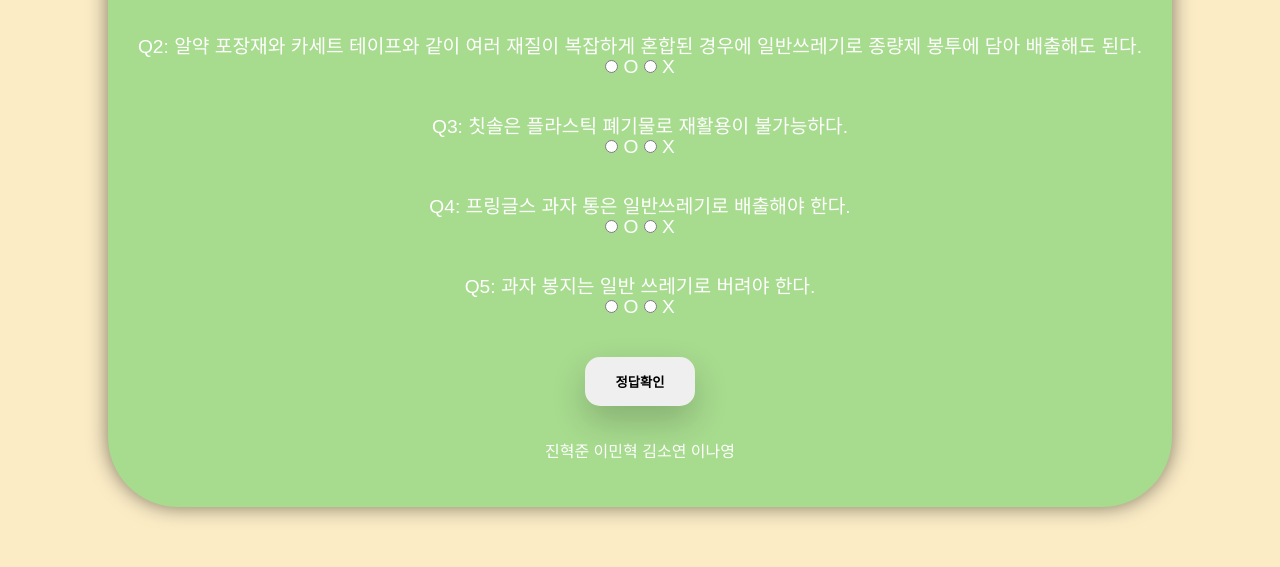
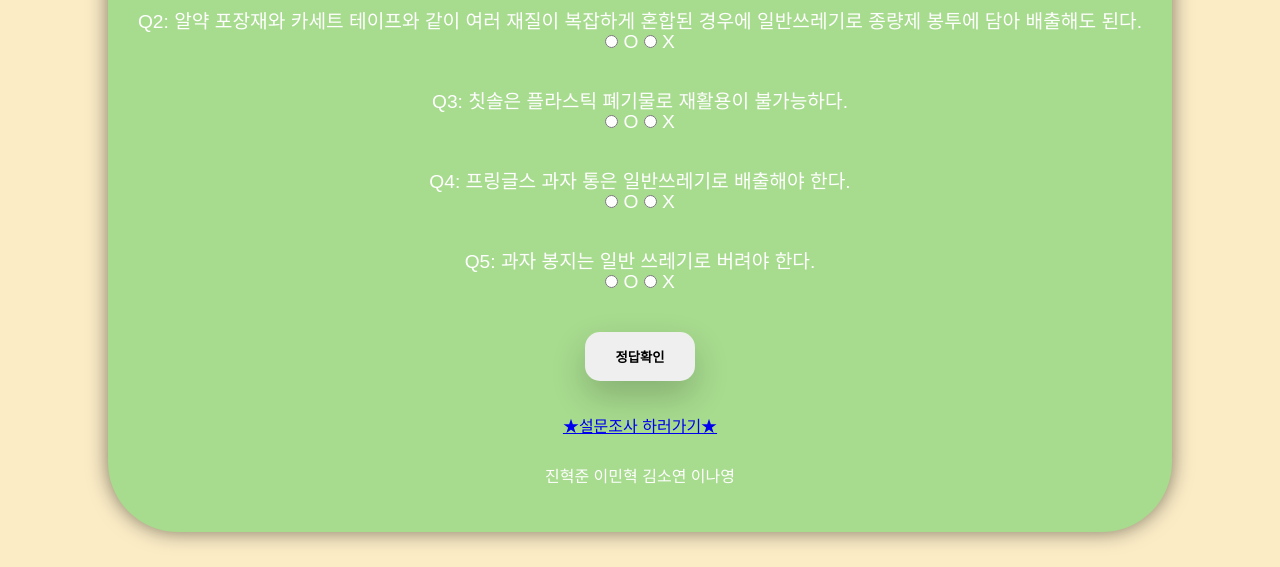
Before and after one commit to hyeokjun0721/-, a plain HTML site: page index.html in a window 1280 px wide. Shown: the part 233-800 px from the top of the page. Drawn offline with Linux system fonts and the light colour scheme.

Commit message:
Update index.html

```diff
--- a/index.html
+++ b/index.html
@@ -154,6 +154,9 @@
             정답확인
         </button>
         <div class="result" id="final-result"></div>
+        <p>
+            <a href="https://forms.gle/rKtN1XBg2PzZn4sEA">★설문조사 하러가기★</a>
+          </p>
         <div class="names">진혁준 이민혁 김소연 이나영</div>
 
         <script>
```
